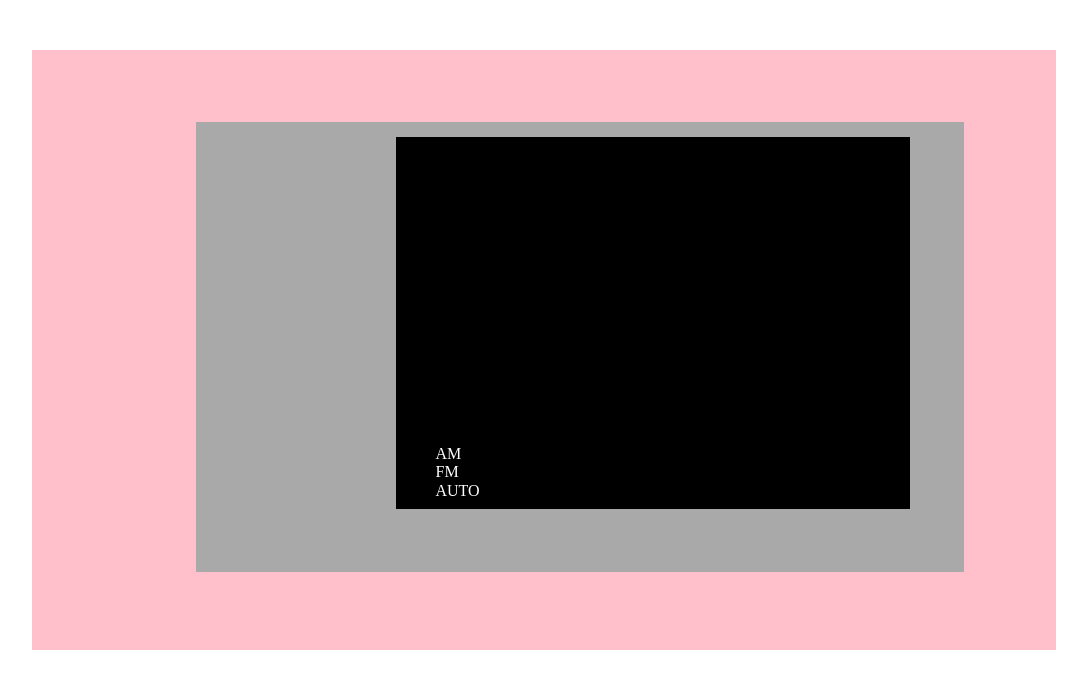
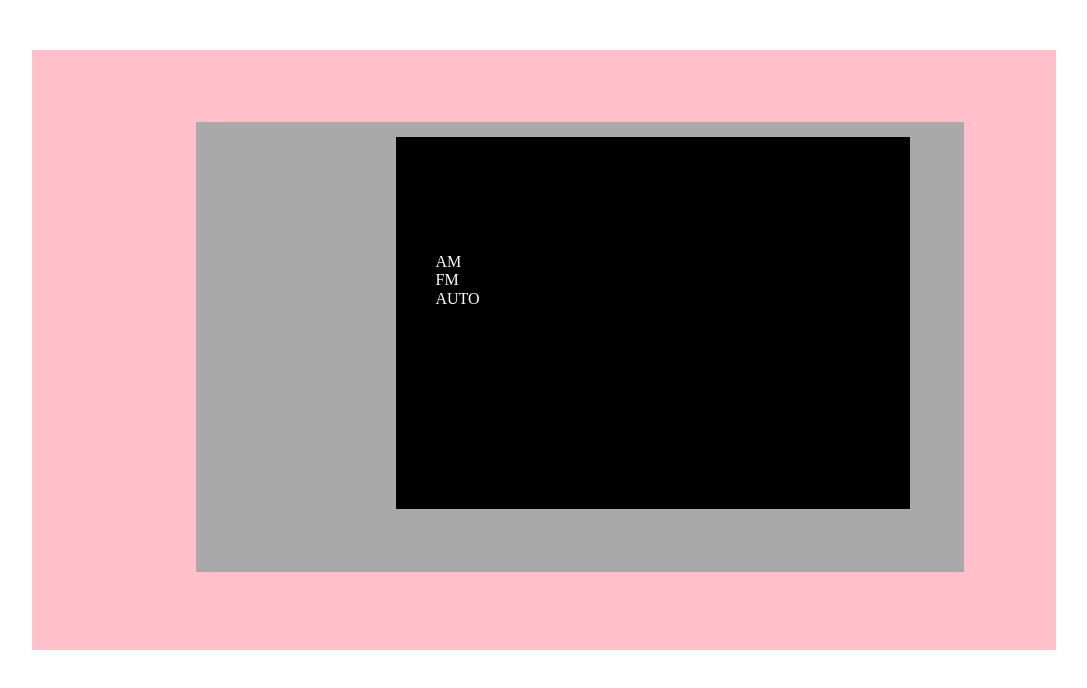
Before and after one commit to lc00/wake-up-time, a plain HTML site: page index.html in a window 1280 px wide. Shown: the whole page, without its empty margins (96-1183 px from the left). Drawn offline with nearby package versions, Linux system fonts and the light colour scheme.

Commit message:
aded am fm auto labels

```diff
--- a/main.css
+++ b/main.css
@@ -25,17 +25,27 @@
 	margin-left: 26%;
 	padding-top: 38%;
 	margin-top: 2%;
+	overflow: hidden;
+	position: relative;
 
+
+}
+ul {
 
 }
 
 li{
 	list-style-type: none;
+
 }
 
 .left-AM-PM-Auto-labels{
 	color: white;
 	/*background-color: yellow;*/
+	overflow: hidden;
+	position: absolute;
+	top: 100px;
+	left: 0;
 }
 
 .clock-screen{
--- a/main.js
+++ b/main.js
@@ -17,9 +17,9 @@ var bottomFmLabelAndFreq = $('<div class="bottom-Fm-label-Freq"></div>');
 
 
 /* a contains b */
-var bAppendToA = function(a,b){
-	b.append(a);
-};
+// var bAppendToA = function(a,b){
+// 	b.append(a);
+// };
 
 $(document).on('ready', function() {
 	// bAppendToA($('.container'), outerShell,);
```
